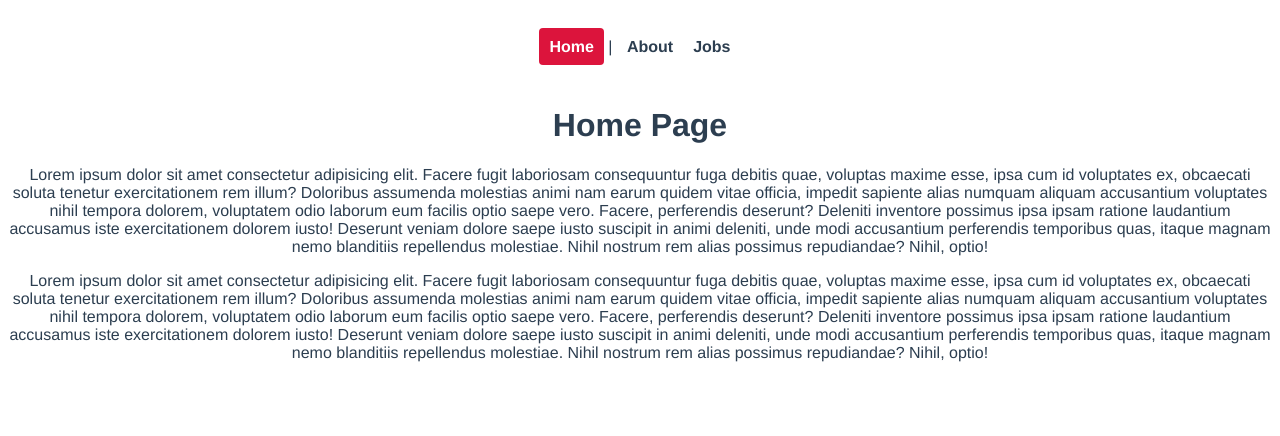
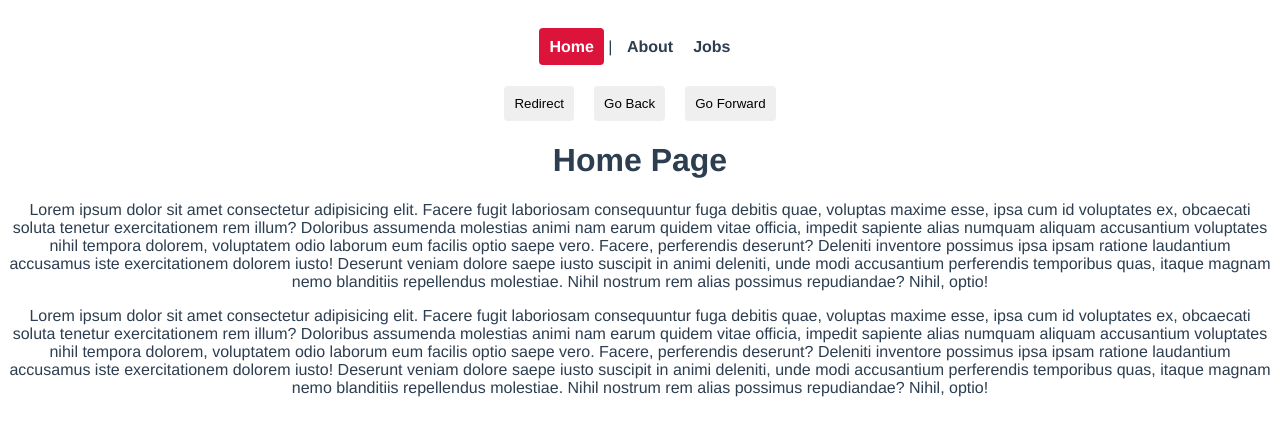
Before and after one commit to KDA-Coding/Vue_Firebase_Learning, a Vue app in the folder Ch6/ninja-jobs/: page / in a window 1280 px wide. Shown: the top 436 px of the page. Built offline with nearby package versions, Linux system fonts and the light colour scheme.

Commit message:
Added Programatic routing.
Manually programmed buttons and referenced the Router object to move a user forward through the web browser history, backward through the web browser history and redirect them to another page by using the name of a route object.

```diff
--- a/Ch6/ninja-jobs/src/App.vue
+++ b/Ch6/ninja-jobs/src/App.vue
@@ -4,8 +4,33 @@
     <router-link :to="{ name: 'About' }">About</router-link>
     <router-link :to="{ name: 'Jobs'}">Jobs</router-link>
   </nav>
+
+  <button @click="redirect">Redirect</button>
+  <button @click="back">Go Back</button>
+  <button @click="forward">Go Forward</button>
+
   <router-view/>
 </template>
+
+<script>
+  export default {
+
+    methods: {
+
+      redirect() {
+        this.$router.push({ name: 'Home' });
+      },
+
+      back() {
+        this.$router.go(-1);
+      },
+
+      forward() {
+        this.$router.go(1);
+      }
+    }
+}
+</script>
 
 <style>
 #app {
@@ -32,4 +57,11 @@
   color: white;
   background: crimson;
 }
+
+button {
+  margin: 0 10px;
+  padding: 10px;
+  border: none;
+  border-radius: 4px;
+}
 </style>
```
